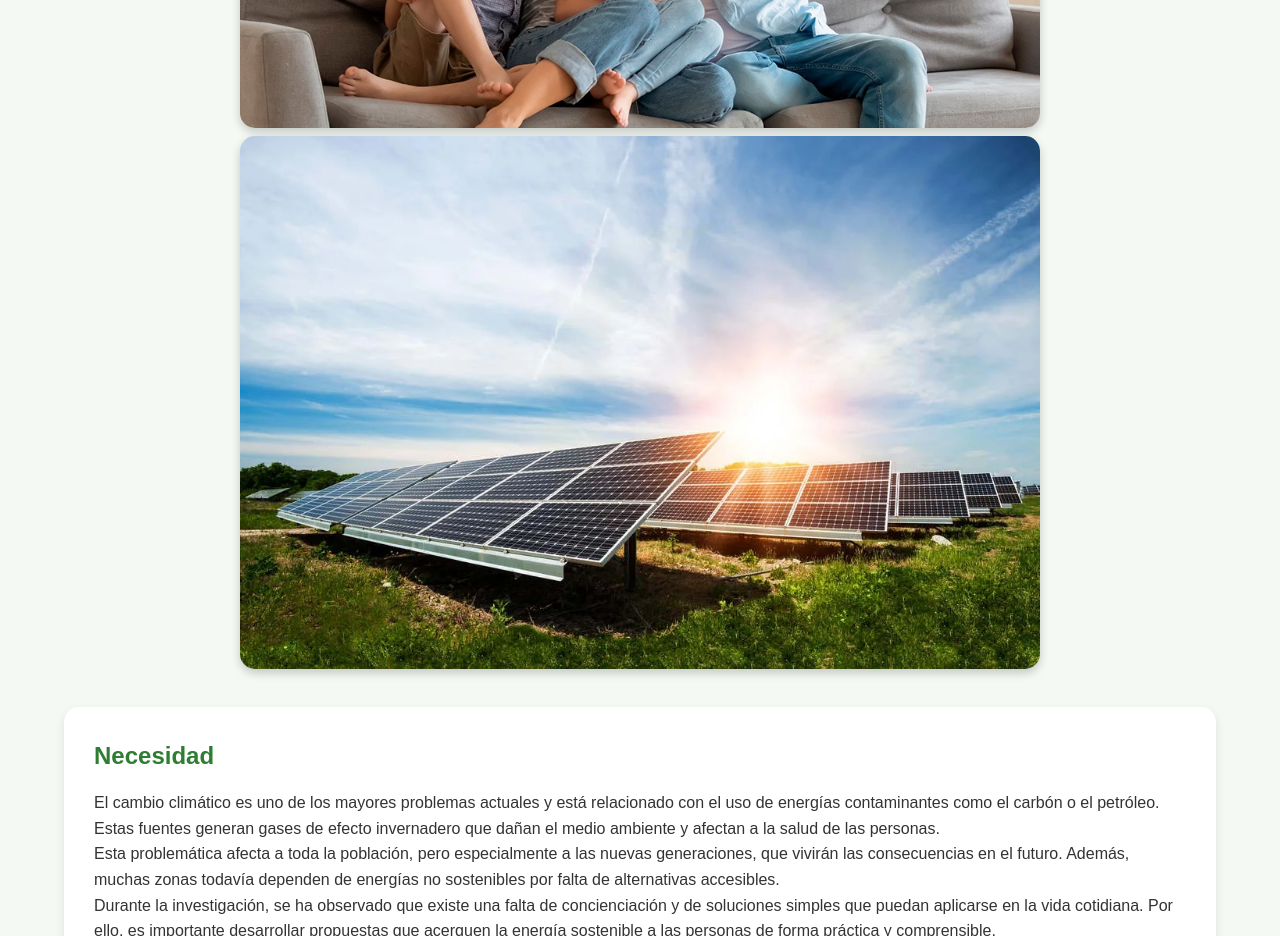
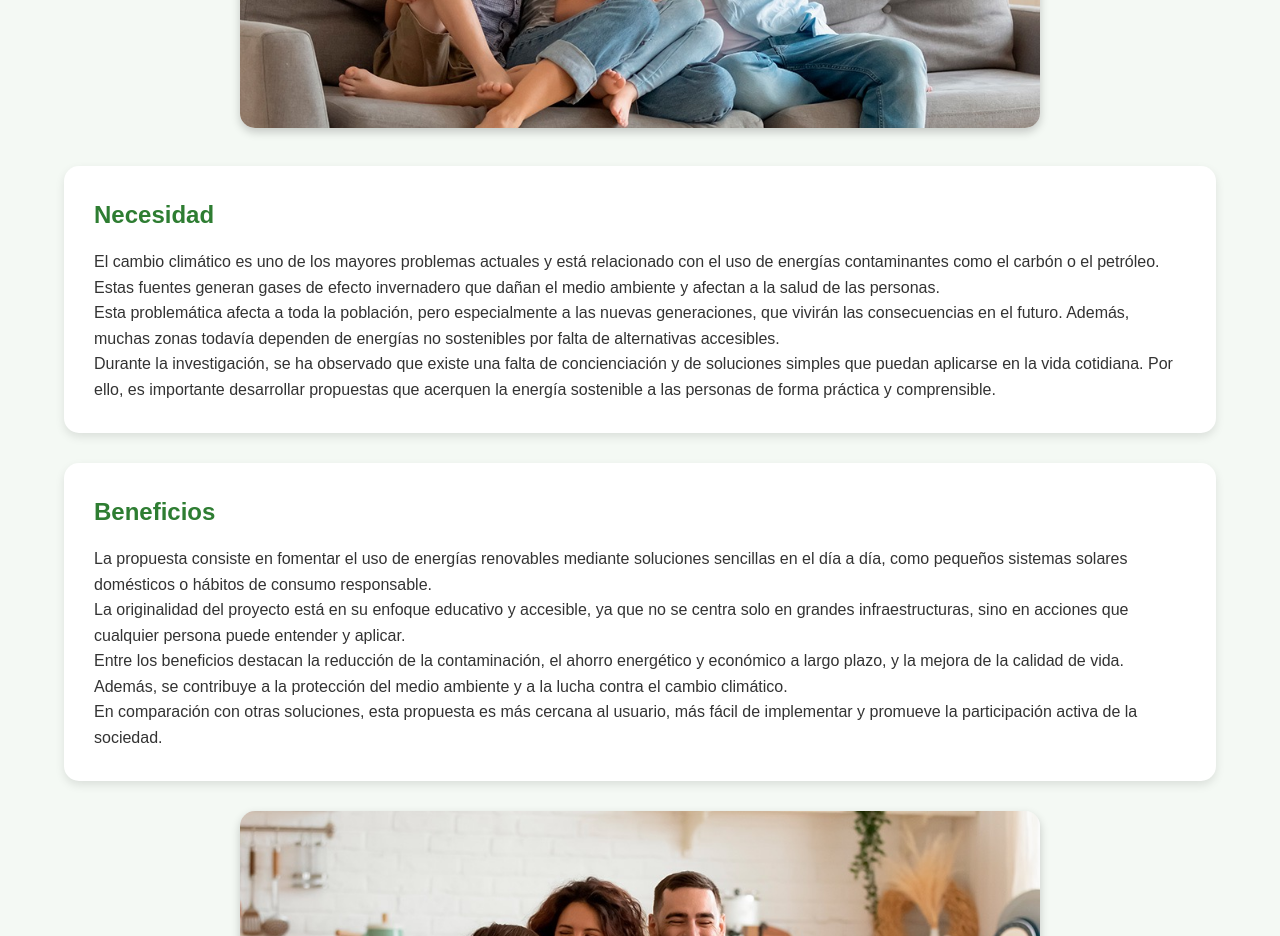
Before and after one commit to carlotatorresfernandezdevelasco/Mi-Projecto-The-Challenge, a plain HTML site: page index.html in a window 1280 px wide. Shown: the part 1380-2316 px from the top of the page. Drawn offline with Linux system fonts and the light colour scheme.

Commit message:
Update index.html

```diff
--- a/index.html
+++ b/index.html
@@ -134,7 +134,6 @@ button:hover{
 <div class="image-section">
   <img src="./images/energia.jpg">
   <img src="./images/familia.jpg">
-  <img src="./images/solar.jpg">
 </div>
 
 <section>
```
